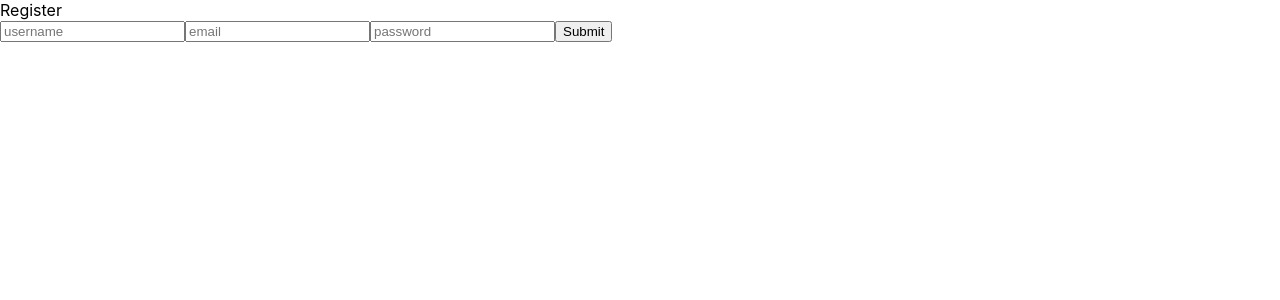
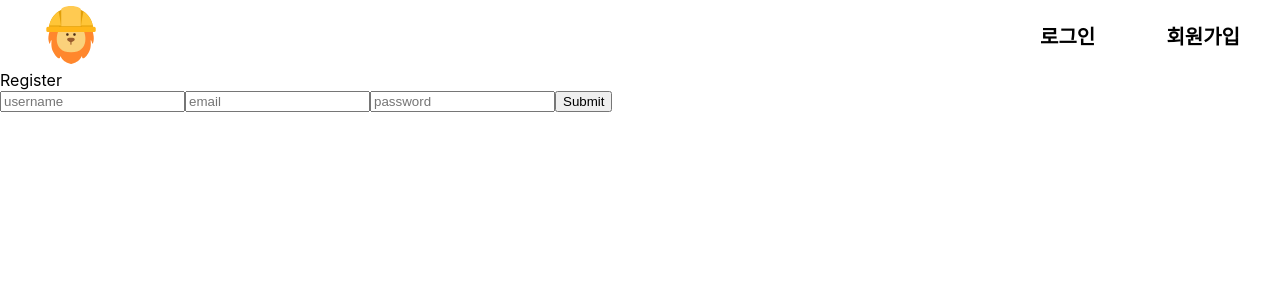
Before and after one commit to constantly-dev/likelion11th-ts-session3, a React (Create React App) app: page /register in a window 1280 px wide. Shown: the top 300 px of the page. Built offline with nearby package versions, Linux system fonts and the light colour scheme.

Commit message:
feat: login/register fetch 구현

```diff
--- a/src/App.tsx
+++ b/src/App.tsx
@@ -1,14 +1,13 @@
-import React from 'react';
-import logo from './logo.svg';
-import './App.css';
 import { Routes, Route } from 'react-router-dom';
 import Login from './pages/Login';
 import Register from './pages/Register';
 import UserList from './pages/UserList';
+import Header from './components/Header';
 
 function App() {
   return (
     <>
+      <Header />
       <Routes>
         <Route path="/login" element={<Login />}></Route>
         <Route path="/register" element={<Register />}></Route>
--- /dev/null
+++ b/src/api/FetchUsers.tsx
@@ -0,0 +1,18 @@
+export const fetcher = async (url: string) => {
+  const result = await fetch(`${process.env.REACT_APP_BASE_URL}${url}`);
+  return result.json();
+};
+//json()은 무엇인가..?
+import { RegisterValues } from '../pages/Register';
+
+export const updateUser = async (
+  url: string,
+  { arg }: { arg: RegisterValues },
+) => {
+  const result = await fetch(`${process.env.REACT_APP_BASE_URL}${url}`, {
+    method: 'POST',
+    headers: { 'Content-Type': 'application/json' },
+    body: JSON.stringify(arg),
+  });
+  return result;
+};
--- /dev/null
+++ b/src/components/Header.tsx
@@ -0,0 +1,95 @@
+import styled from 'styled-components';
+import lionLogo from '../assets/images/logo.svg';
+import { useNavigate } from 'react-router-dom';
+
+const Header = () => {
+  const navigate = useNavigate();
+  const goUsers = () => {
+    navigate('/users');
+  };
+  const goRegister = () => {
+    navigate('/register');
+  };
+  const goLogin = () => {
+    navigate('/login');
+  };
+
+  return (
+    <HeaderWrapper>
+      <HeaderContainer>
+        <LogoWrapper onClick={goUsers}>
+          <Logo src={lionLogo} />
+        </LogoWrapper>
+        <NavContainer>
+          <LoginNav onClick={goLogin}>로그인</LoginNav>
+          <RegisterNav onClick={goRegister}>회원가입</RegisterNav>
+        </NavContainer>
+      </HeaderContainer>
+    </HeaderWrapper>
+  );
+};
+const HeaderWrapper = styled.div`
+  width: 100%;
+  height: 70px;
+  display: flex;
+  flex-direction: column;
+  align-items: center;
+  position: sticky;
+  top: 0;
+  left: 0;
+  background-color: #ffffff;
+`;
+const HeaderContainer = styled.div`
+  width: 100%;
+  height: 100%;
+  display: flex;
+  justify-content: space-between;
+  max-width: 1200px;
+  padding: 0 20px;
+`;
+const LogoWrapper = styled.button`
+  border: none;
+  outline: none;
+  background-color: inherit;
+  cursor: pointer;
+`;
+const Logo = styled.img`
+  width: 50px;
+  height: 100%;
+`;
+const NavContainer = styled.div`
+  width: 200px;
+  height: 100%;
+  display: inline-flex;
+  justify-content: space-between;
+`;
+const LoginNav = styled.button`
+  font-size: 20px;
+  font-weight: 700;
+  padding: 20px 0;
+  border: none;
+  outline: none;
+  background-color: inherit;
+  cursor: pointer;
+  &:hover,
+  :checked {
+    color: #2ae28a;
+    border-bottom: 4px solid #2ae28a;
+  }
+`;
+const RegisterNav = styled.button`
+  font-size: 20px;
+  font-weight: 700;
+  padding: 20px 0;
+  border: none;
+  outline: none;
+  background-color: inherit;
+  cursor: pointer;
+  &:hover,
+  :checked {
+    color: #2ae28a;
+    border-bottom: 4px solid #2ae28a;
+  }
+`;
+
+export default Header;
--- a/src/index.tsx
+++ b/src/index.tsx
@@ -8,11 +8,11 @@ const root = ReactDOM.createRoot(
   document.getElementById('root') as HTMLElement,
 );
 root.render(
-  <React.StrictMode>
-    <BrowserRouter>
-      <App />
-    </BrowserRouter>
-  </React.StrictMode>,
+  // <React.StrictMode>
+  <BrowserRouter>
+    <App />
+  </BrowserRouter>,
+  // </React.StrictMode>,
 );
 
 // If you want to start measuring performance in your app, pass a function
--- a/src/pages/Login.tsx
+++ b/src/pages/Login.tsx
@@ -1,15 +1,28 @@
 import { useForm, SubmitHandler } from 'react-hook-form';
+import useSWRMutation from 'swr/mutation';
+import { updateUser } from '../api/FetchUsers';
+import { useNavigate } from 'react-router-dom';
 
-type LoginValue = {
+type LoginValues = {
   email: string;
   password: string;
 };
 
 const Login = () => {
-  const { register, handleSubmit } = useForm<LoginValue>();
+  const { register, handleSubmit } = useForm<LoginValues>();
+  const navigate = useNavigate();
 
-  const onSubmit: SubmitHandler<LoginValue> = (data) => {
-    console.log(data);
+  const { trigger } = useSWRMutation('/api/auth/login', updateUser, {
+    onSuccess: (data) => {
+      if (data.status == 200) {
+        navigate('/users');
+      } else {
+        alert('로그인 중 오류가 발생했습니다.');
+      }
+    },
+  });
+  const onSubmit: SubmitHandler<LoginValues> = (data) => {
+    trigger(data);
   };
 
   return (
--- a/src/pages/Register.tsx
+++ b/src/pages/Register.tsx
@@ -1,16 +1,32 @@
 import { useForm, SubmitHandler } from 'react-hook-form';
+import useSWRMutation from 'swr/mutation';
+import { updateUser } from '../api/FetchUsers';
+import { useNavigate } from 'react-router-dom';
 
-type RegisterValue = {
-  username: string;
+export type RegisterValues = {
+  username?: string;
+  // 왜 여기를 ?로 처리를 해야할까?
   email: string;
   password: string;
 };
 
 const Register = () => {
-  const { register, handleSubmit } = useForm<RegisterValue>();
+  const { register, handleSubmit } = useForm<RegisterValues>();
+  const navigate = useNavigate();
 
-  const onSubmit: SubmitHandler<RegisterValue> = (data) => {
-    console.log(data);
+  const { trigger } = useSWRMutation('/api/auth/register', updateUser, {
+    onSuccess: (data) => {
+      // console.log('이게 뭔데', data.json());
+      if (data.status == 200) {
+        navigate('/login');
+      } else {
+        alert('등록 중 오류가 발생했습니다.');
+      }
+    },
+  });
+
+  const onSubmit: SubmitHandler<RegisterValues> = (data) => {
+    trigger(data);
   };
 
   return (
--- a/src/pages/UserList.tsx
+++ b/src/pages/UserList.tsx
@@ -1,5 +1,33 @@
+import useSWR from 'swr';
+import styled from 'styled-components';
+import { fetcher } from '../api/FetchUsers';
+import { UsersDataType } from '../payload/UsersData';
+
 const UserList = () => {
-  return <div>UserList</div>;
+  const { data, error } = useSWR<UsersDataType>('/api/users', fetcher);
+
+  if (error) return <div>데이터를 불러오는 중에 오류가 발생했습니다.</div>;
+  if (!data) return <div>로딩 중...</div>;
+  // 이 로직은 이해가 가는데, 왜 아래 map에서 data는 오류가 안나는가?
+
+  return (
+    <>
+      {data.data.users.map((item, index) => (
+        <UserContainer key={index}>
+          <div>{item.email}</div>
+          <div>{item.username}</div>
+        </UserContainer>
+      ))}
+    </>
+  );
 };
-
+const UserContainer = styled.div`
+  width: 100%;
+  display: flex;
+  flex-direction: column;
+  border: 1px solid black;
+  margin: 4px 0;
+  border-radius: 5px;
+  padding: 2px 5px;
+`;
 export default UserList;
--- /dev/null
+++ b/src/payload/UsersData.tsx
@@ -0,0 +1,9 @@
+export interface UsersDataType {
+  data: { users: RegisterType[] };
+}
+
+interface RegisterType {
+  email: string;
+  password: string;
+  username: string;
+}
```
Also changed, not shown: src/assets/images/logo.svg (added), 1 other file (tests, documents, lock files or other folders).
